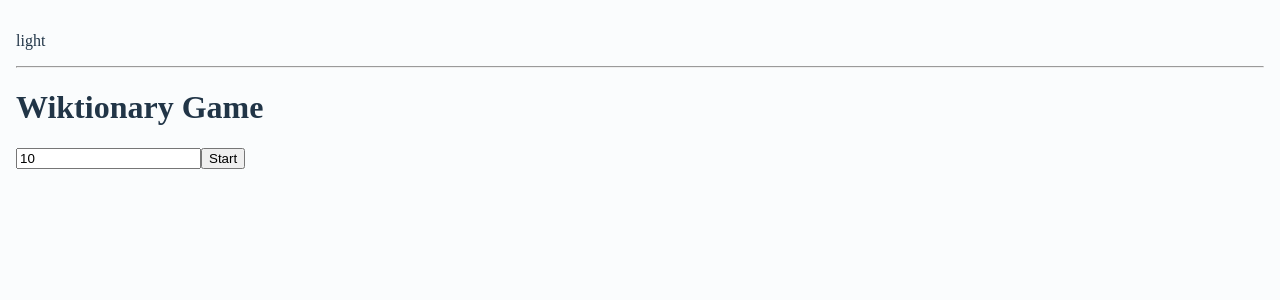
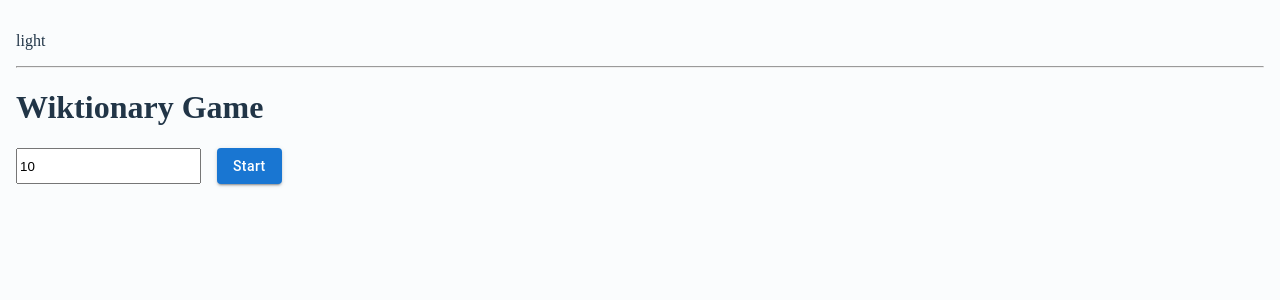
Before and after one commit to kibernetikus390/eng-game-project, a React (Vite) app: page / in a window 1280 px wide. Shown: the top 300 px of the page. Built offline with nearby package versions, Linux system fonts and the light colour scheme.

Commit message:
2024/12/20 mui導入を始めている

```diff
--- a/package.json
+++ b/package.json
@@ -11,6 +11,9 @@
     "format": "npx prettier . --write"
   },
   "dependencies": {
+    "@emotion/react": "^11.14.0",
+    "@emotion/styled": "^11.14.0",
+    "@mui/material": "^6.2.1",
     "react": "^18.3.1",
     "react-dom": "^18.3.1",
     "react-router-dom": "^7.0.2"
--- a/src/components/NavBar/index.module.css
+++ b/src/components/NavBar/index.module.css
@@ -11,6 +11,7 @@
   box-sizing: border-box;
   color: #213547;
   background: #FAFCFD;
+  /* text-align: center; */
 }
 
 .dark {
--- a/src/pages/App/index.tsx
+++ b/src/pages/App/index.tsx
@@ -5,15 +5,23 @@
 import GameMain from "../Game";
 import NavBar from "../../components/NavBar";
 import { ThemeContext } from "../../ThemeContext.tsx";
-// import "./index.module.css";
 
 function App() {
-  const [theme, setTheme] = useState<string>((localStorage.getItem("theme") === 'dark' ? 'dark' : 'light'));
+  const [theme, setTheme] = useState<string>(initDarkMode());
   function toggleTheme() {
     const newTheme = (theme === 'light' ? 'dark' : 'light');
     setTheme(newTheme);
     localStorage.setItem("theme",newTheme);
   };
+
+  function initDarkMode() {
+    const isSystemDarkMode = window.matchMedia("(prefers-color-scheme: dark)").matches;
+    const storedTheme = localStorage.getItem("theme");
+    if(storedTheme == undefined) {
+      return isSystemDarkMode ? "dark" : "light";
+    }
+    return storedTheme;
+  }
 
   return (
     <ThemeContext.Provider value={{theme, toggleTheme}}>
--- a/src/pages/Game/index.tsx
+++ b/src/pages/Game/index.tsx
@@ -1,11 +1,13 @@
 import { useEffect, useState } from "react";
 import TfTable from "../../components/TfTable/";
 import classes from "./index.module.css";
+import Stack from '@mui/material/Stack';
+import Button from '@mui/material/Button';
 
 // 問題をWebAPIからフェッチ時、ローカルストレージにキャッシュする
 const VITE_ADD_LS_QUIZ:boolean = true;
 // 出題に、ローカルストレージにキャッシュした問題を使う
-const VITE_USE_LS_QUIZ:boolean = true;
+const VITE_USE_LS_QUIZ:boolean = false;
 
 
 type Dictionary = {
@@ -396,6 +398,7 @@
       ) : (
         <div>
           <h1>Wiktionary Game</h1>
+          <Stack spacing={2} direction="row">
             <input
               type="number"
               value={numWords}
@@ -403,13 +406,14 @@
                 setNumWords(Number(e.target.value));
               }}
             />
-          <input
-            type="submit"
-            value="Start"
-            onClick={() => {
-              handleClickStart(numWords);
-            }}
-          />
+            <Button
+              style={{textTransform:"none"}}
+              variant="contained"
+              onClick={()=>{handleClickStart(numWords);}}
+            >
+              Start
+            </Button>
+          </Stack>
         </div>
       )}
     </div>
```
Also changed, not shown: 1 other file (tests, documents, lock files or other folders). Lines whose indentation alone changed are shown as unchanged.
